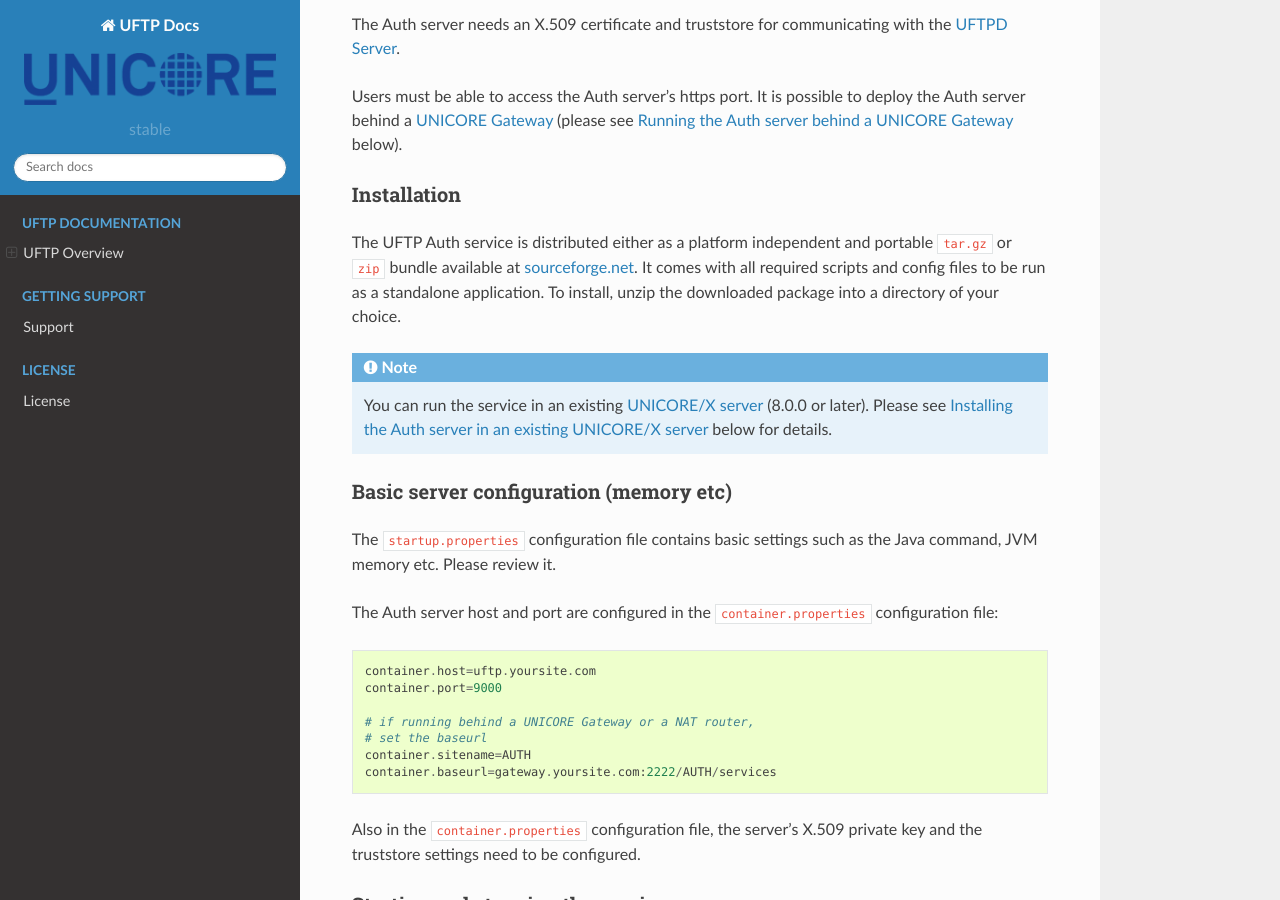
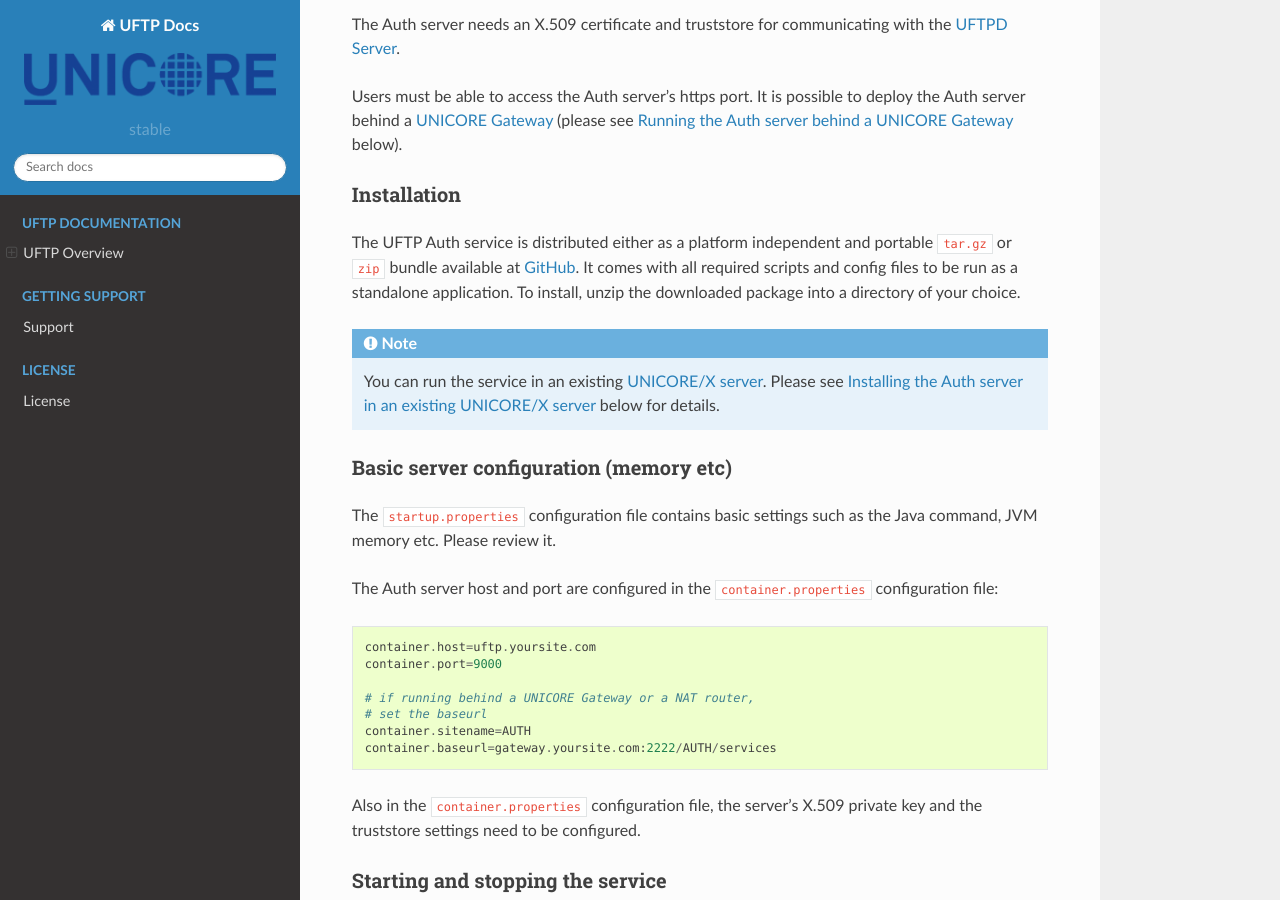
Before and after one commit to UNICORE-EU/uftp-docs, a Sphinx documentation site: the page built from source/admin-docs/authserver/manual.rst, in a window 1280 px wide and 900 px high, scrolled down 448 px. Built offline with Sphinx 7.4.7 and the Read the Docs theme 2.0.0, drawn with Linux system fonts in a browser that asks for light colours.

Commit message:
update a few links

```diff
--- a/source/admin-docs/authserver/manual.rst
+++ b/source/admin-docs/authserver/manual.rst
@@ -41,15 +41,14 @@
 
 The UFTP Auth service is distributed either
 as a platform independent and portable ``tar.gz`` or ``zip`` bundle available at
-`sourceforge.net
-<https://sourceforge.net/projects/unicore/files/Servers/UFTP-AuthServer>`__.
+`GitHub <https://github.com/UNICORE-EU/uftp/releases>`__.
 It comes with all required scripts and config files to be run as a standalone application.
 To install, unzip the downloaded package into a directory of your choice.
 
 .. note::
  You can run the service in an existing `UNICORE/X server
- <https://unicore-docs.readthedocs.io/en/latest/admin-docs/unicorex/>`__
- (8.0.0 or later). Please see :ref:`auth-uxdeploy` below for details.
+ <https://unicore-docs.readthedocs.io/en/latest/admin-docs/unicorex/>`__.  Please see
+ :ref:`auth-uxdeploy` below for details.
 
 
 Basic server configuration (memory etc)
--- a/source/admin-docs/uftpd/manual.rst
+++ b/source/admin-docs/uftpd/manual.rst
@@ -56,8 +56,8 @@
 
 The UNICORE UFTPD server is distributed either as a platform independent and portable
 ``tar.gz`` or ``zip`` bundle or as an installable, platform dependent package such as ``RPM``
-avalable at `sourceforge.net
-<https://sourceforge.net/projects/unicore/files/Servers/UFTPD>`__.
+avalable at `GitHub
+<https://github.com/UNICORE-EU/uftpd/releases>`__.
 
 .. important::
   **IMPORTANT NOTE ON PATHS**
@@ -237,7 +237,7 @@
 	export ACL=conf/uftpd.acl
 
 The default ACL contains the certificate DN of the UNICORE/X server from the `UNICORE
-core server bundle <https://sourceforge.net/projects/unicore/files/Servers/Core/>`__.
+core server bundle <https://github.com/UNICORE-EU/server-bundle/releases/>`__.
 In production, you need to replace this by the actual DNs of
 your `UNICORE/X server(s) <https://unicore-docs.readthedocs.io/en/latest/admin-docs/unicorex/>`_
 and :ref:`UFTP Authentication server(s) <authserver>`.
--- a/source/user-docs/uftp-client/manual.rst
+++ b/source/user-docs/uftp-client/manual.rst
@@ -660,7 +660,7 @@
 
 If this does not work for you, or if you require support for a
 different type of proxy, please contact us via a |ticket-img| `support ticket
-<https://sourceforge.net/p/unicore/uftp-issues/>`_ or via |email-img|
+<https://github.com/UNICORE-EU/uftp-javaclient/issues>`_ or via |email-img|
 `email <unicore-support@lists.sf.net>`_.
 
 .. |email-img| image:: ../../_static/email.png
```
